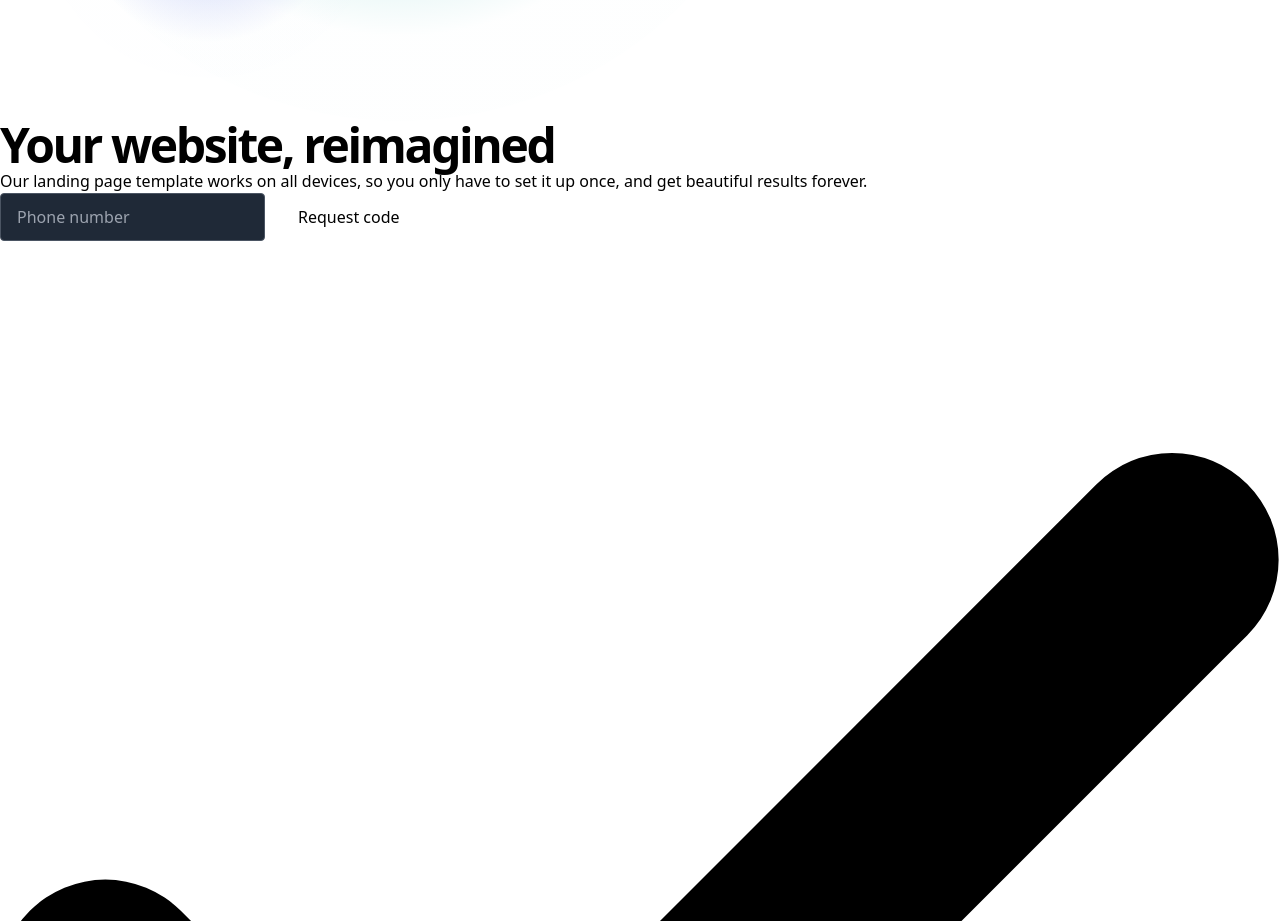
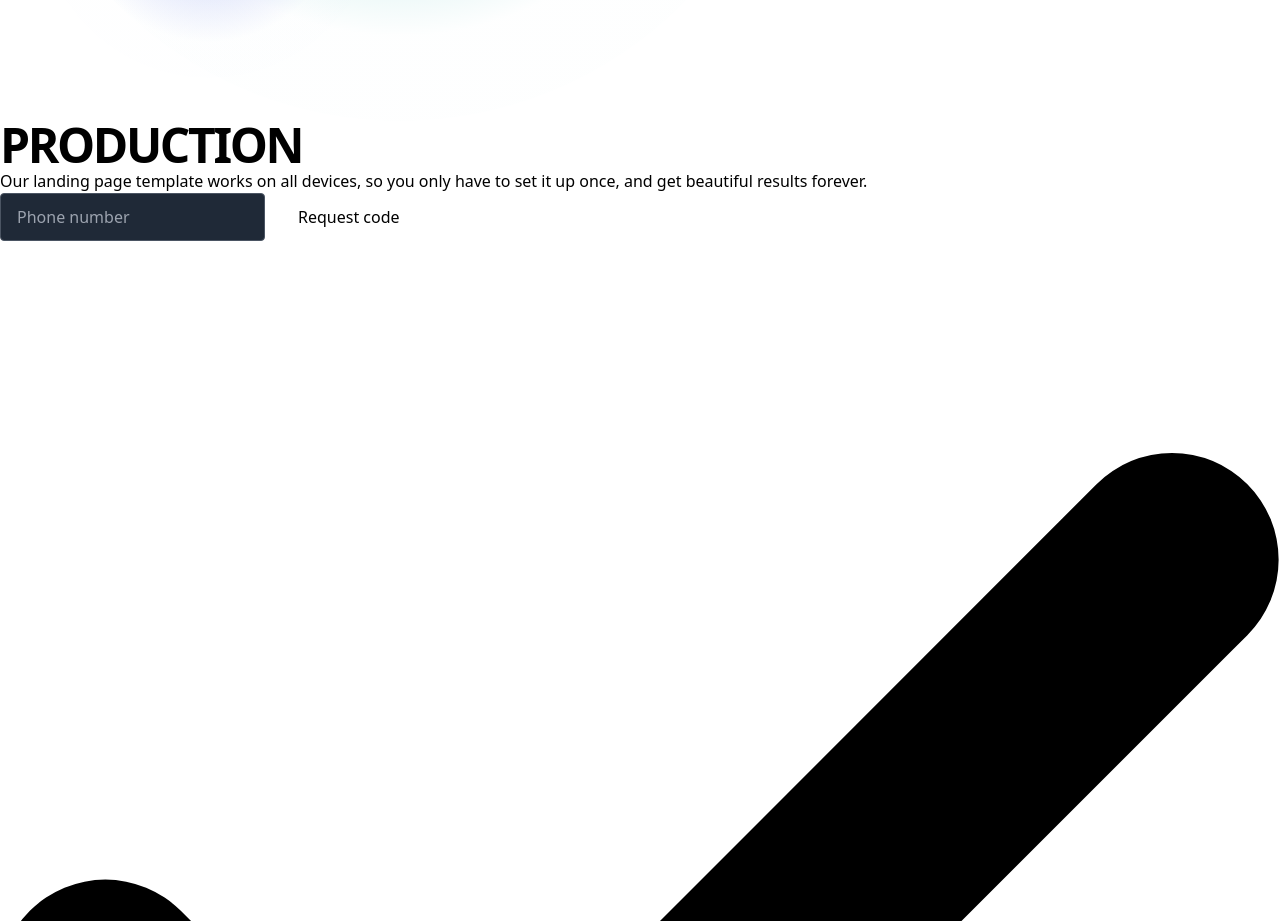
Before and after one commit to juanserna8/bake-n-chews, a React (Vite) app: page / in a window 1280 px wide. Shown: the part 2400-3321 px from the top of the page. Built offline with nearby package versions, Linux system fonts and the light colour scheme.

Commit message:
The env variable for production title was included

```diff
--- a/src/partials/HeroHome.jsx
+++ b/src/partials/HeroHome.jsx
@@ -9,6 +9,8 @@ function HeroHome() {
 
   const [videoModalOpen, setVideoModalOpen] = useState(false);
 
+  console.log('***Production', import.meta.env)
+
   return (
     <section>
       <div className="max-w-6xl mx-auto px-4 sm:px-6">
@@ -19,7 +21,7 @@ function HeroHome() {
 
             {/* Content */}
             <div className="md:col-span-7 lg:col-span-7 mb-8 md:mb-0 text-center md:text-left">
-              <h1 className="h1 lg:text-6xl mb-4 font-red-hat-display font-extrabold" data-aos="fade-down">Your website, reimagined</h1>
+              <h1 className="h1 lg:text-6xl mb-4 font-red-hat-display font-extrabold" data-aos="fade-down">{`${import.meta.env.VITE_TITLE}`}</h1>
               <p className="text-xl text-gray-600 dark:text-gray-400" data-aos="fade-down" data-aos-delay="150">Our landing page template works on all devices, so you only have to set it up once, and get beautiful results forever.</p>
               {/* CTA form */}
               <form className="mt-8" data-aos="fade-down" data-aos-delay="300">
```
Also changed, not shown: 1 other file (tests, documents, lock files or other folders).
